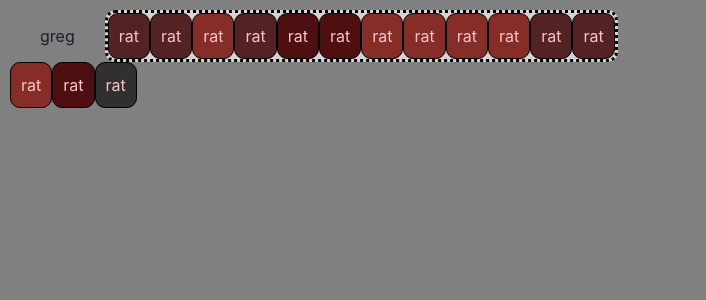
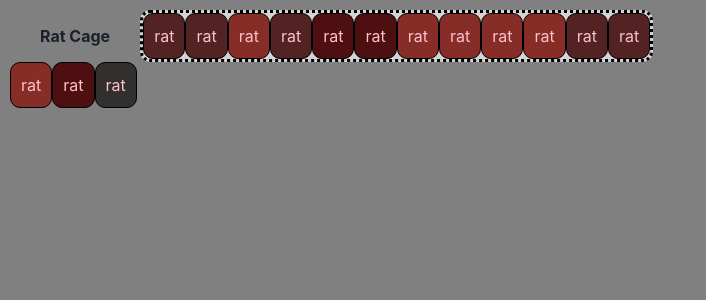
Before and after one commit to 0kbrooks/rat-game-v4, a React (Vite) app: page / in a window 1280 px wide. Shown: the top 300 px of the page, without its empty margins (0-706 px from the left). Built offline with nearby package versions, Linux system fonts and the light colour scheme.

Commit message:
heh i mispelled smth

```diff
--- a/src/App.jsx
+++ b/src/App.jsx
@@ -38,7 +38,7 @@ function DropBox(props) {
             justifySelf: "flex-start",
           }}
         >
-          greg
+          <b>Rat Cage</b>
         </span>
         <div
           className={mouseOver ? "dropBox mouseOver" : "dropBox"}
```
